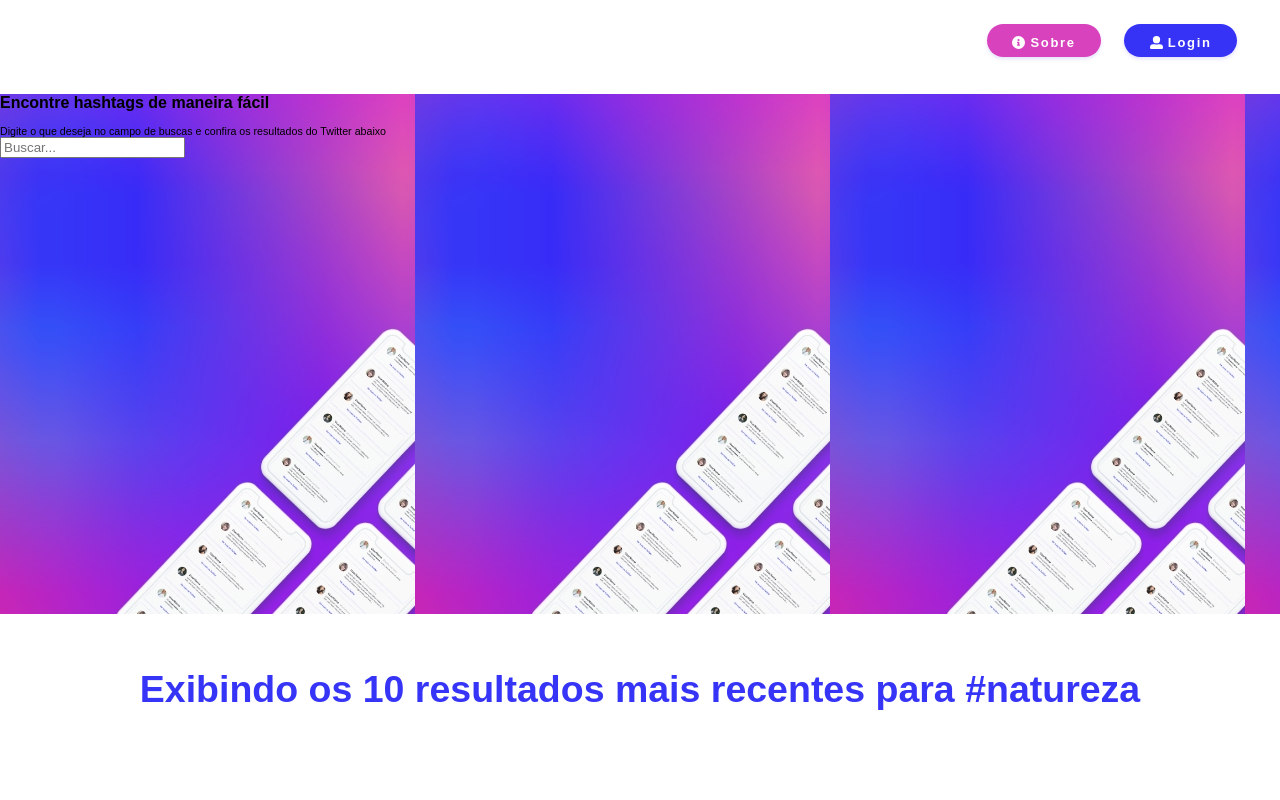
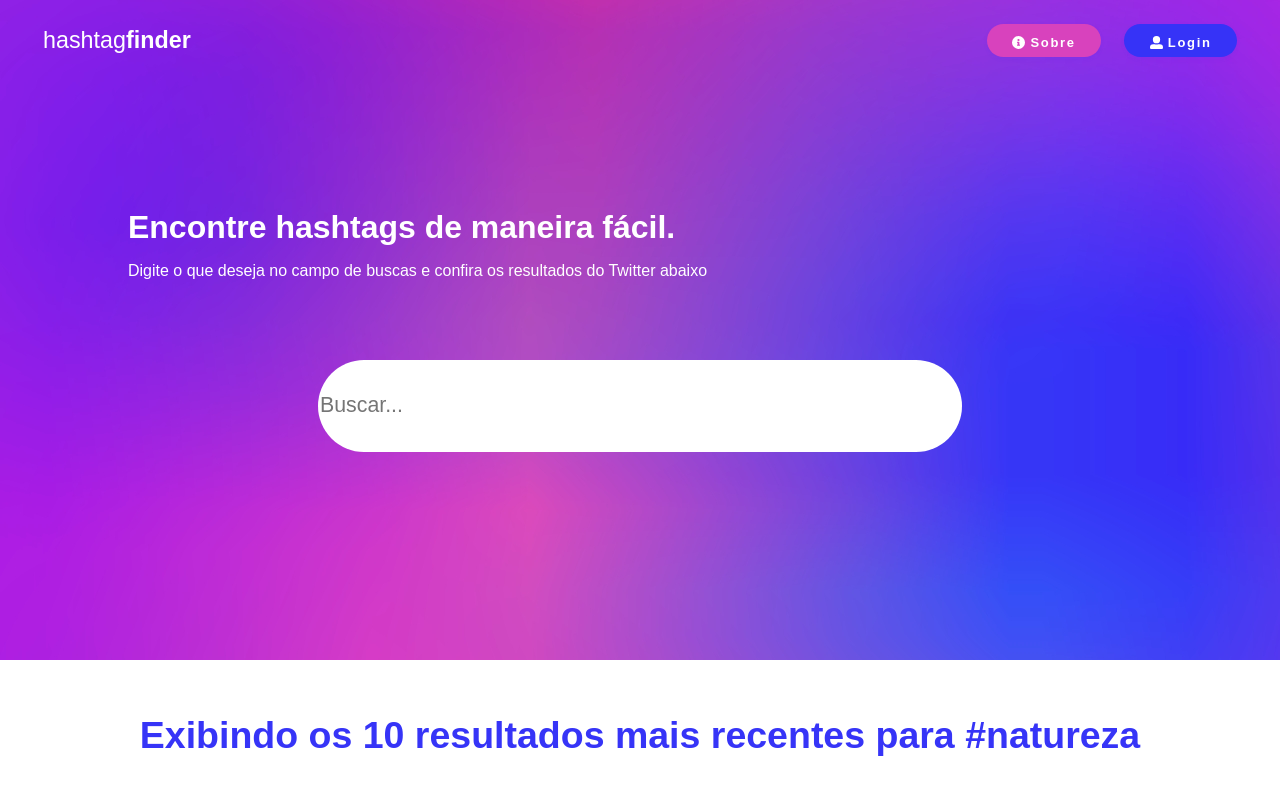
Before and after one commit to alexandrememorium/projeto_hashtag, a React (Create React App) app: page / in a window 1280 px wide. Shown: the top 800 px of the page. Built offline with nearby package versions, Linux system fonts and the light colour scheme.

Commit message:
ajustes menu e área de busca

```diff
--- a/src/componentes/Menu/Menu.css
+++ b/src/componentes/Menu/Menu.css
@@ -16,13 +16,22 @@ div.navMenu {
     z-index: 25;
 }
 
+.navMenuWapperHolder {
+    position: absolute;
+}
+
 .hide {
     display: none;
+}
+
+.transpWidth {
+    width: 100%;
 }
 
 /* Menu transparente*/
 .navMenuWapperHolder {
     height: 5.875rem;
+    width: 100%;
 }
 
 div.navMenuWapper.fixed {
@@ -35,10 +44,6 @@ div.navMenuWapper.fixed {
     flex-wrap: wrap;
     justify-content: space-between;
     align-items: center;
-    width: 100%;
-}
-
-.widthTransp {
     width: 100%;
 }
 
--- a/src/componentes/Menu/index.js
+++ b/src/componentes/Menu/index.js
@@ -76,7 +76,7 @@ export default class Menu extends React.Component {
       <div className="navMenuWapperHolder">
         <div className={"navMenuWapper " + (this.state.transparencyMenu ? 'fixed' : '')}>
           <div className={(this.state.transparencyMenu ? 'transpRolagem' : '')}></div>
-          <div className={"navMenu " + (this.state.transparencyMenu ? 'widthTransp' : '')}>
+          <div className={"navMenu " + (this.state.transparencyMenu ? 'transpWidth' : '')}>
             <Logo className={"logoImg " + (this.state.transparencyMenu ? 'hide' : '')} />
             <LogoPink className={"logoImg " + (this.state.transparencyMenu ? '' : 'hide')} />
             <nav className="appNav">
--- a/src/paginas/Home/home.module.css
+++ b/src/paginas/Home/home.module.css
@@ -20,6 +20,55 @@ p {
     outline: none;
     box-sizing: border-box;
     background-image: url("../../img/hero-bg-mobile.jpg");
+    color: #fff;
+    display: flex;
+    flex-direction: column;
+    align-items: center;
+    justify-content: center;
+}
+
+.header h1 {
+    text-align: left;
+    font-size: 2.2rem;
+    font-weight: bold;
+    margin: 0 10vw;
+}
+
+.header p {
+    text-align: left;
+    font-size: 1rem;
+    margin: 2vh 10vw;
+}
+
+.header input {
+    width: 80%;
+    height: 3rem;
+    border: none;
+    border-radius: 72px;
+    margin-top: 8vh;
+}
+
+@media screen and (min-width: 1024px){
+    .header {
+        height: 660px;
+        background-image: url("../../img/hero-bg.jpg");
+        align-items: flex-start;
+    }
+
+    .header h1 {
+        font-size: 3rem;
+        font-weight: bold;
+    }
+
+    .header p {
+        font-size: 1.5rem;
+    }
+    .header input {
+        align-self: center;
+        height: 90px;
+        width: 50%;
+        font-size: 2rem;
+    }
 }
 
 /* Estilo da div body */
--- a/src/paginas/Home/index.js
+++ b/src/paginas/Home/index.js
@@ -18,7 +18,7 @@ function Home() {
             </div>
 
             <div className={styles.header}>
-                <h1>Encontre hashtags de maneira fácil</h1>
+                <h1>Encontre hashtags de maneira fácil.</h1>
                 <p>Digite o que deseja no campo de buscas e confira os resultados do Twitter abaixo</p>
                 <input type={Text} name={'Busca'} placeholder={'Buscar...'}></input>
             </div>
```
